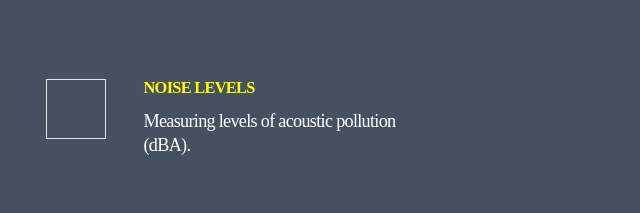
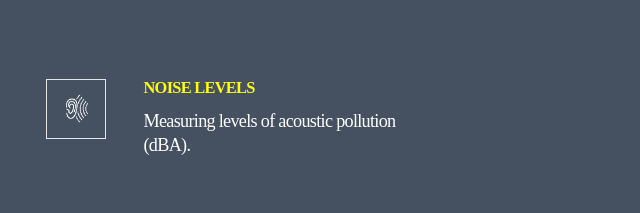
Before and after one commit to fabcityyucatan/nootch.github.io, a plain HTML site: page index.html in a window 1280 px wide. Shown: the part 2094-2307 px from the top of the page, 609-1249 px from the left. Drawn offline with nearby package versions, Linux system fonts and the light colour scheme; a script that the page names is missing; a web font is replaced by a local one.

Commit message:
Add files via upload

```diff
--- a/css/main.css
+++ b/css/main.css
@@ -2198,7 +2198,7 @@ label {
 }
 
 .icon-clock {
-	background-image: url('img/noise.png');
+	background-image: url('/img/noise.png');
 }
 
 .icon-diamond {
```
Also changed, not shown: index.html (+2 -1 lines).
